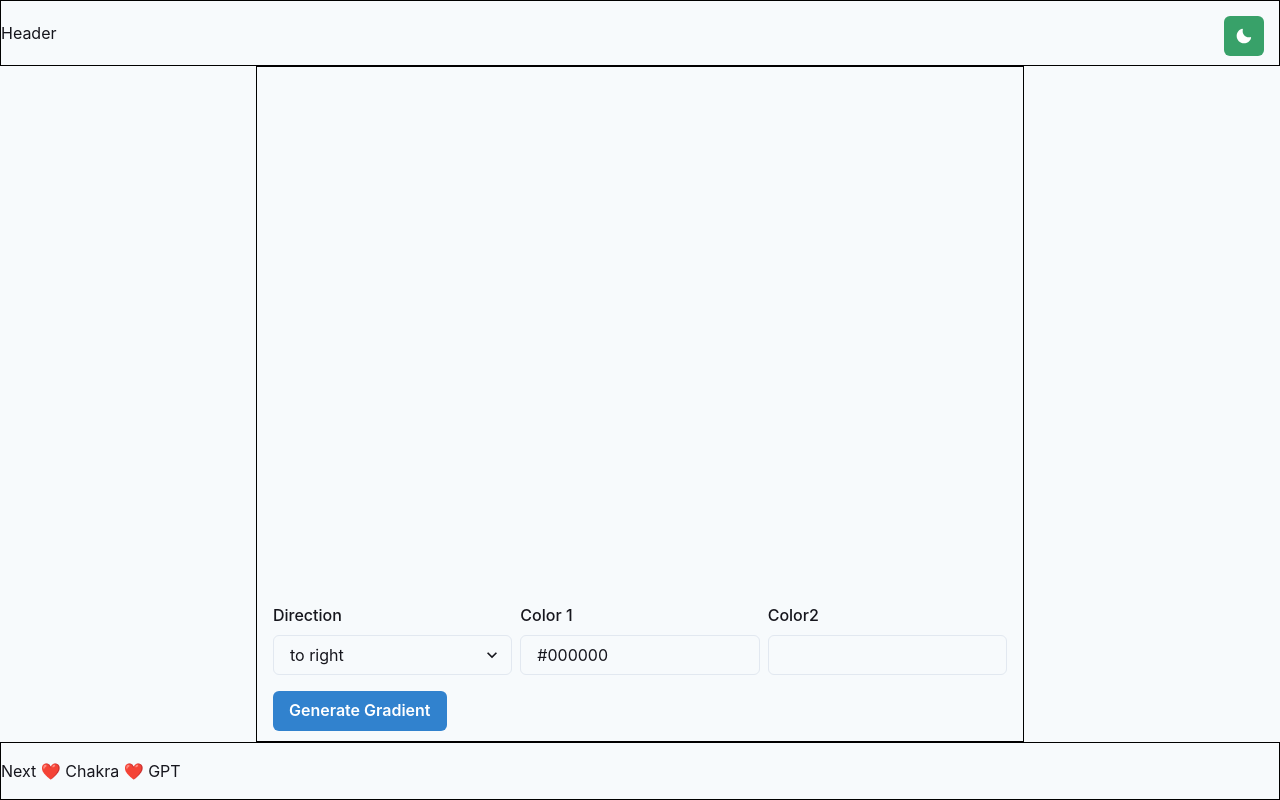
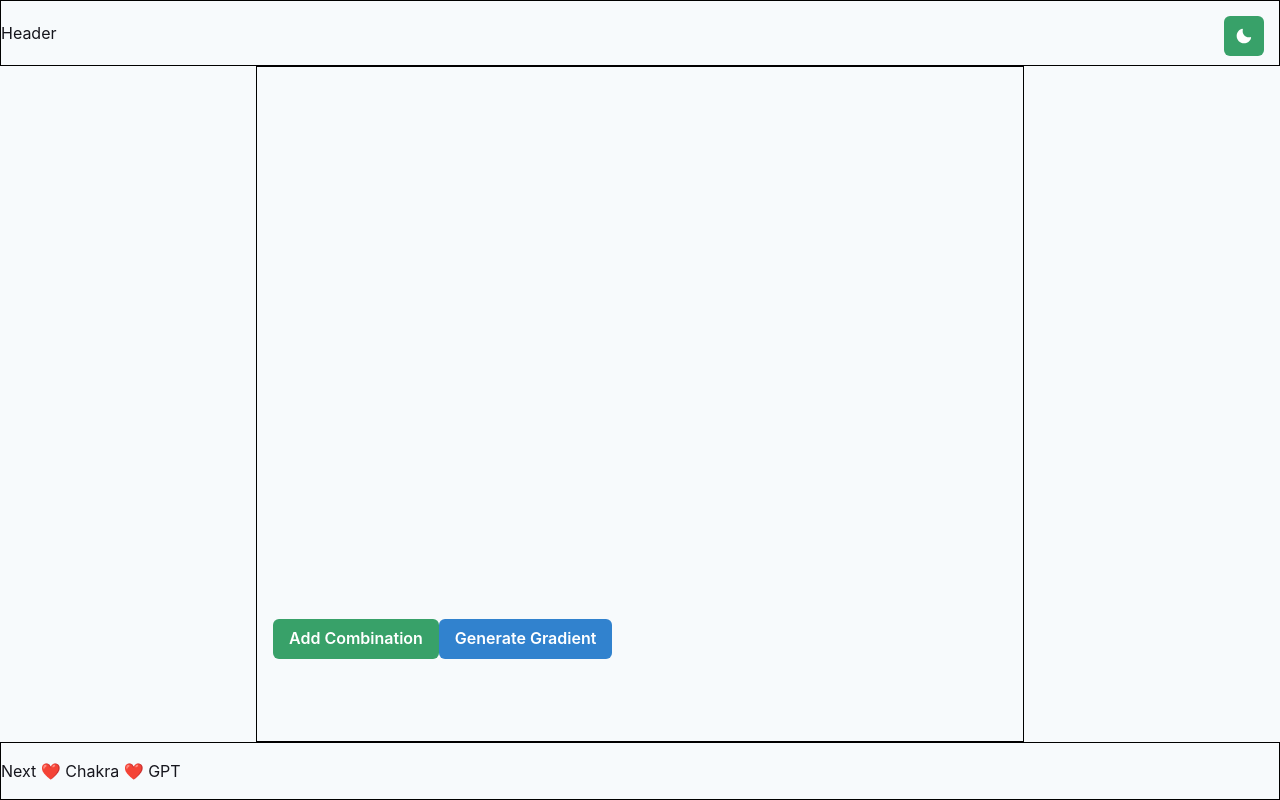
Before and after one commit to mikemajara/colors-gradients, a Next.js app: page / in a window 1280 px wide. Built offline with nearby package versions, Linux system fonts and the light colour scheme.

Commit message:
chore: store working. color form component adjusted

```diff
--- a/src/components/forms/color-form-component.tsx
+++ b/src/components/forms/color-form-component.tsx
@@ -1,54 +1,75 @@
-import React, { useState } from "react";
-import {
-  Button,
-  FormControl,
-  FormLabel,
-  HStack,
-  Input,
-  Select,
-} from "@chakra-ui/react";
-import { ChromePicker } from "react-color";
-import { getClosestCSSColorName } from "../../utils/color-utils";
+import React from "react";
+import { Button } from "@chakra-ui/react";
+import { useAppStorage } from "../../store";
 import ColorInput from "../inputs/color-input";
 import { DirectionInput } from "../inputs/direction-input";
 
-const ColorFormComponent = ({ onSubmit, onDirectionChange }) => {
-  const [direction, setDirection] = useState("to right");
-  const [colors, setColors] = useState(["#000000", ""]);
+const ColorFormComponent = () => {
+  const { state, addCombination, removeCombination, updateCombination } =
+    useAppStorage();
 
-  const handleColorChange = (index, color) => {
-    setColors((prevColors) => {
-      const newColors = [...prevColors];
-      newColors[index] = color;
-      return newColors;
-    });
+  const handleAddCombination = () => {
+    addCombination({ direction: "to right", color1: "#000000", color2: "" });
+  };
+
+  const handleRemoveCombination = (index) => {
+    removeCombination(index);
+  };
+
+  const handleDirectionChange = (index, direction) => {
+    updateCombination(index, { ...state[index], direction });
+  };
+
+  const handleColorChange = (index, color, colorType) => {
+    updateCombination(index, { ...state[index], [colorType]: color });
   };
 
   const handleSubmit = (event) => {
     event.preventDefault();
-    const gradient = [direction, ...colors.filter(Boolean)];
-    onSubmit(gradient);
+    console.log(state);
   };
 
   return (
     <form onSubmit={handleSubmit}>
-      <HStack align="start">
+      {state?.map((combination, index) => (
+        <div key={index} style={{ display: "flex", gap: "16px" }}>
           <DirectionInput
-          direction={direction}
-          setDirection={setDirection}
-          onDirectionChange={onDirectionChange}
+            direction={combination.direction}
+            setDirection={(direction) =>
+              handleDirectionChange(index, direction)
+            }
+            onDirectionChange={(direction) =>
+              handleDirectionChange(index, direction)
+            }
           />
           <ColorInput
             label={"Color 1"}
-          color={colors[0]}
-          setColor={(color) => handleColorChange(0, color)}
+            color={combination.color1}
+            setColor={(color) => handleColorChange(index, color, "color1")}
           />
           <ColorInput
-          label={"Color2"}
-          color={colors[1]}
-          setColor={(color) => handleColorChange(1, color)}
+            label={"Color 2"}
+            color={combination.color2}
+            setColor={(color) => handleColorChange(index, color, "color2")}
           />
-      </HStack>
+          <Button
+            mt={4}
+            colorScheme="red"
+            type="button"
+            onClick={() => handleRemoveCombination(index)}
+          >
+            Remove Combination
+          </Button>
+        </div>
+      ))}
+      <Button
+        mt={4}
+        colorScheme="green"
+        type="button"
+        onClick={handleAddCombination}
+      >
+        Add Combination
+      </Button>
       <Button mt={4} colorScheme="blue" type="submit">
         Generate Gradient
       </Button>
--- a/src/pages/index.tsx
+++ b/src/pages/index.tsx
@@ -15,9 +15,15 @@ import { DarkModeSwitch } from "../components/DarkModeSwitch";
 import { Footer } from "../components/layout/footer";
 import { Header } from "../components/layout/header";
 import GradientBox from "../components/gradient/gradient-box";
+import { useState } from "react";
 import GradientComponent from "../components/gradient/gradient-component";
-import ColorFormComponent from "../components/forms/color-form-component";
-import { useState } from "react";
+
+import dynamic from "next/dynamic";
+
+const ColorFormComponent = dynamic(
+  () => import("../components/forms/color-form-component"),
+  { ssr: false }
+);
 
 const Index = () => {
   const [gradient, setGradient] = useState(["#FF0000"]);
@@ -37,8 +43,8 @@ const Index = () => {
         <Stack direction={["column"]}>
           <GradientComponent gradient={gradient} />
           <ColorFormComponent
-            onSubmit={handleColorChange}
-            onDirectionChange={handleDirectionChange}
+          // onSubmit={handleColorChange}
+          // onDirectionChange={handleDirectionChange}
           />
         </Stack>
       </Main>
--- a/src/store.ts
+++ b/src/store.ts
@@ -1,38 +1,43 @@
-import create from "zustand";
+import { create } from "zustand";
+import { persist } from "zustand/middleware";
 
-const useAppStorage = create((set) => {
-  const storageKey = "appStorage";
-  const savedState = JSON.parse(localStorage.getItem(storageKey));
+export type Combination = {
+  direction: string;
+  color1: string;
+  color2: string;
+};
 
-  const initialState = savedState || [];
+export type AppState = Combination[];
 
-  const saveState = (state) => {
-    localStorage.setItem(storageKey, JSON.stringify(state));
-  };
+type AppStorage = {
+  state: AppState;
+  addCombination: (combination: Combination) => void;
+  removeCombination: (index: number) => void;
+  updateCombination: (index: number, combination: Combination) => void;
+};
 
-  return {
-    state: initialState,
-    addCombination: (combination) =>
-      set((state) => {
-        const newState = [...state, combination];
-        saveState(newState);
-        return newState;
-      }),
-    removeCombination: (index) =>
-      set((state) => {
-        const newState = [...state];
-        newState.splice(index, 1);
-        saveState(newState);
-        return newState;
-      }),
-    updateCombination: (index, combination) =>
-      set((state) => {
-        const newState = [...state];
-        newState[index] = combination;
-        saveState(newState);
-        return newState;
-      }),
-  };
-});
-
-export default useAppStorage;
+export const useAppStorage = create(
+  persist<AppStorage>(
+    (set) => ({
+      state: [],
+      addCombination: (combination: Combination) => {
+        set((state) => ({ state: [...state.state, combination] }));
+      },
+      removeCombination: (index: number) => {
+        set((state) => ({
+          state: state.state.filter((_, i) => i !== index),
+        }));
+      },
+      updateCombination: (index: number, combination: Combination) => {
+        set((state) => {
+          const newState = [...state.state];
+          newState[index] = combination;
+          return { state: newState };
+        });
+      },
+    }),
+    {
+      name: "app-storage",
+    }
+  )
+);
```
Lines whose indentation alone changed are shown as unchanged.
